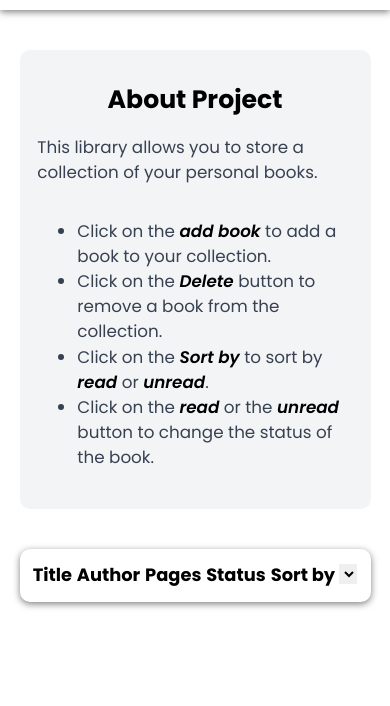
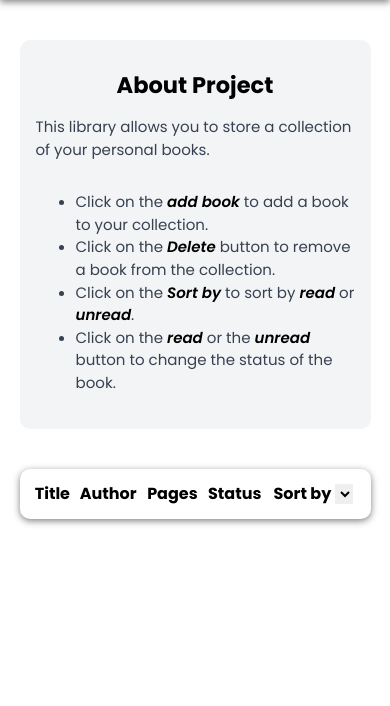
Before and after one commit to Heart-n-Soul/personal-library, a website: page index.html in a window 390 px wide. Shown: the part 91-797 px from the top of the page. Drawn offline with nearby package versions, Linux system fonts and the light colour scheme.

Commit message:
remove responsive font size in style.css

```diff
--- a/style.css
+++ b/style.css
@@ -25,7 +25,7 @@
   --red: #fa3434;
   --red-hover: #b50000;
 
-  font-size: clamp(1rem, 0.75rem + 1.5vw, 2rem);
+  font-size: 1rem;
 }
 
 .body {
```
